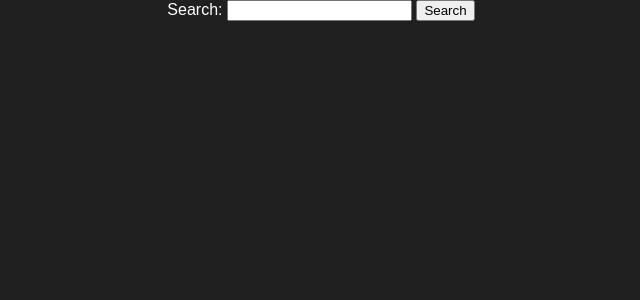
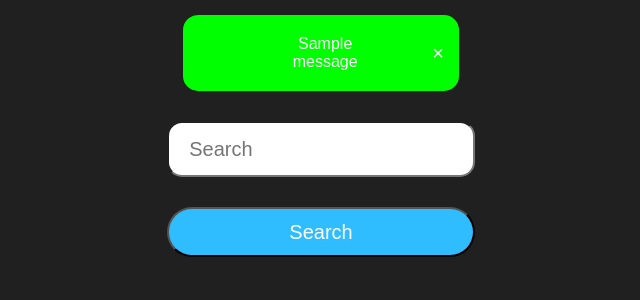
Before and after one commit to rasadov/FastSearch, a Flask app: page /search in a window 1280 px wide. Shown: the part 69-369 px from the top of the page, without its empty margins (319-959 px from the left). Run offline with Flask 3, Linux system fonts and the light colour scheme; tables that the repository leaves empty hold one stand-in row (values such as "Sample post"); one stand-in notice (Sample message) is shown.

Commit message:
changed credentials management and added flash messages

```diff
--- a/src/app/__main__.py
+++ b/src/app/__main__.py
@@ -85,22 +85,28 @@ def change_username():
     if current_user.is_anonymous:
         return redirect('/login')
     form = ChangeUsernameForm()
-    if current_user.name:
-        form.name.data = current_user.name
-    if current_user.username:
-        form.username.data = current_user.username
 
     if request.method == 'POST':
         if form.validate_on_submit():
-            if User.query.filter_by(username=form.username.data).count():
+            if User.check_username(form.username.data) and form.username.data != current_user.username:
                 flash("This username is already taken", category='danger')
                 return redirect('/change-username')
+            if form.username.data == current_user.username and form.name.data == current_user.name:
+                flash("You didn't change anything", category='danger')
+                return redirect('/change-username')
+            if form.username.data != current_user.username and form.name.data != current_user.name:
+                flash("Username and name were changed successfully", category='success')
+            else:
+                if form.username.data != current_user.username:
+                    flash("Username changed successfully", category='success')
+                if form.name.data != current_user.name:
+                    flash("Name changed successfully", category='success')
             current_user.username = form.username.data
             current_user.name = form.name.data
             db.session.commit()
-            flash("Username changed successfully", category='success')
-            return redirect('/')
-    return render_template('form_base.html', form=form)
+            return redirect('/profile')
+
+    return render_template('change_credentials.html', form=form, current_username=current_user.username, current_name=current_user.name)
 
 @app.route('/delete-account', methods=['GET','POST'])
 def delete_account():
@@ -118,6 +124,13 @@ def delete_account():
                 flash("Password is not correct", category='danger')
     h1 = "Are you sure you want to delete your account?"
     return render_template('form_base.html', form=form, h1=h1)
+
+# Verify email page
+
+@app.route('/verify-email', methods=['GET','POST'])
+def verify_email():
+    pass
+    # return render_template('verify_email.html')
 
 # Register and login page
 
@@ -151,7 +164,7 @@ def login_page():
             login_user(attempted_user)
             return redirect('/')
         else:
-            flash("Username or password is not correct")
+            flash("Username or password is not correct", category='danger')
 
     return render_template("login.html", form=form)
 
--- a/src/app/forms.py
+++ b/src/app/forms.py
@@ -2,6 +2,7 @@ from flask_wtf import FlaskForm
 from wtforms import StringField, PasswordField, SubmitField, IntegerField, EmailField
 from wtforms.validators import Length, DataRequired, EqualTo, Email
 import email_validator
+from flask_login import current_user
 
 class LoginForm(FlaskForm):
     email_address = EmailField(label='Email Adress', validators=[DataRequired(), Email()])
@@ -26,8 +27,8 @@ class SetPasswordForm(FlaskForm):
     submit = SubmitField(label='Submit')
 
 class ChangeUsernameForm(FlaskForm):
-    username = StringField(label='Username', validators=[Length(2), DataRequired()])
-    name = StringField(label='Name', validators=[Length(2), DataRequired()])
+    username = StringField(label='Username', validators=[Length(3)])
+    name = StringField(label='Name', validators=[Length(3)])
     submit = SubmitField(label='Submit')
 
 # class ChangeEmailForm(FlaskForm):
--- a/src/app/static/auth.css
+++ b/src/app/static/auth.css
@@ -44,10 +44,10 @@ div.login-container {
     padding-left: 20px;
 }
 
-.input-field::selection {
-    border: 100px;
+.input-field:focus {
+    outline: none;
+    border: 2px solid #00d9ff;
 }
-
 
 .submit-btn {
     cursor: pointer;
--- /dev/null
+++ b/src/app/static/script.js
@@ -0,0 +1,5 @@
+function closeFlashMessage() {
+    // Code to close the flash message goes here
+    // For example, you can hide the flash message element or remove it from the DOM
+
+}
--- a/src/app/static/style.css
+++ b/src/app/static/style.css
@@ -56,3 +56,58 @@ nav p {
 div.row {
     display: flex;
 }
+
+
+div.flash-messages {
+    display: flex;
+    justify-content: center;
+    width: 20%;
+    margin: 15px auto !important;
+}
+
+p.flash-message {
+    padding: 10px;
+    margin: 0;
+    border-radius: 15px;
+    text-align: center;
+    padding-right: 60px;
+    padding-left: 90px;
+}
+
+button.flash-close {
+    background: none;
+    color: white;
+    border: none;
+    border-radius: 50%;
+    padding: 5px;
+    margin: 0;
+    cursor: pointer;
+    font-size: 20px;
+
+    bottom: 20px;
+    text-align: right;
+}
+
+div.danger {
+    background: #ff0000;
+    color: white;
+    padding: 10px;
+    margin: 10px;
+    border-radius: 15px;
+}
+
+div.success {
+    background: #00ff00;
+    color: white;
+    padding: 10px;
+    margin: 10px;
+    border-radius: 15px;
+}
+
+div.info {
+    background: #0000ff;
+    color: white;
+    padding: 10px;
+    margin: 10px;
+    border-radius: 15px;
+}
--- a/src/app/templates/base.html
+++ b/src/app/templates/base.html
@@ -52,9 +52,34 @@
             </div>
         </div>
     </nav>
+
+    {% with messages = get_flashed_messages(with_categories=True) %}
+    {% if messages %}
+        <div class="">
+            {% for message in messages %}
+            <div class="flash-messages {{ message[0] }}">
+                <p class="flash-message">{{ message[1] }}</p>
+                <button type="button" class="flash-close" data-dismiss="alert">&times;</button>
+            </div>
+            {% endfor %}
+        </div>
+    {% endif %}
+    {% endwith %}
+
     <div class="content">
+
         {% block content %}
+
         {% endblock %}
+
     </div>
 </body>
+<script>
+    let flashClose = document.querySelectorAll('.flash-close');
+    flashClose.forEach((close) => {
+        close.addEventListener('click', () => {
+            close.parentElement.style.display = 'none';
+        });
+    });
+</script>
 </html>
--- a/src/app/templates/search.html
+++ b/src/app/templates/search.html
@@ -2,14 +2,22 @@
 
 {% block title %}
 <title>Search</title>
+<link rel="stylesheet" href="../static/auth.css">
 {% endblock %}
 
 {% block content %}
 <div>
     <form method="POST" action="{{ url_for('search') }}">
-        <label for="search_query">Search:</label>
-        <input type="text" name="search_query" id="search_query" required>
-        <button type="submit">Search</button>
+        <!-- <div>
+            <label for="search_query">Search:</label>
+        </div> -->
+        <div>
+            <input type="text" name="search_query" class="input-field" id="search_query" placeholder="Search" required>
+        </div>
+        <div>
+
+            <button type="submit" class="submit-btn">Search</button>
+        </div>
     </form>
 </div>
 {% endblock %}
```
Also changed, not shown: src/app/models.py (+10 -20 lines), src/app/templates/change_credentials.html (added, +29 -0 lines).
